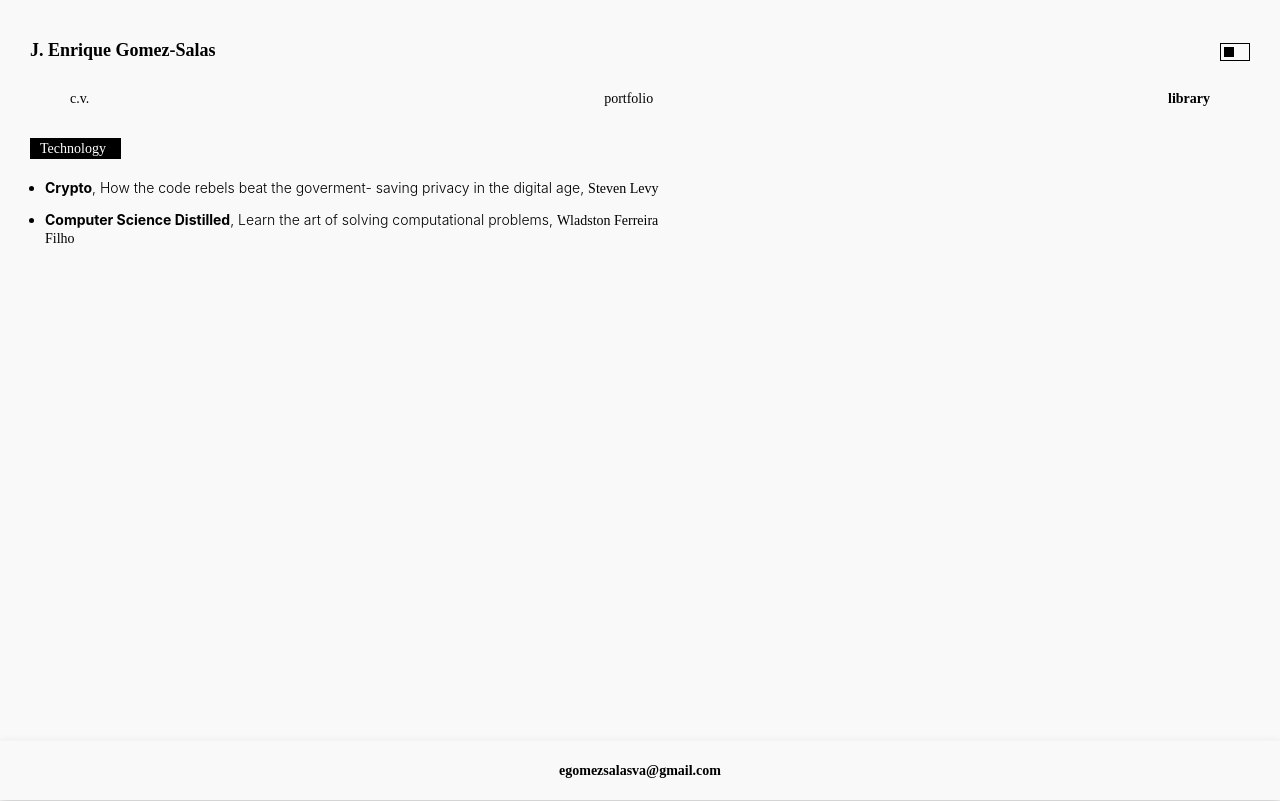
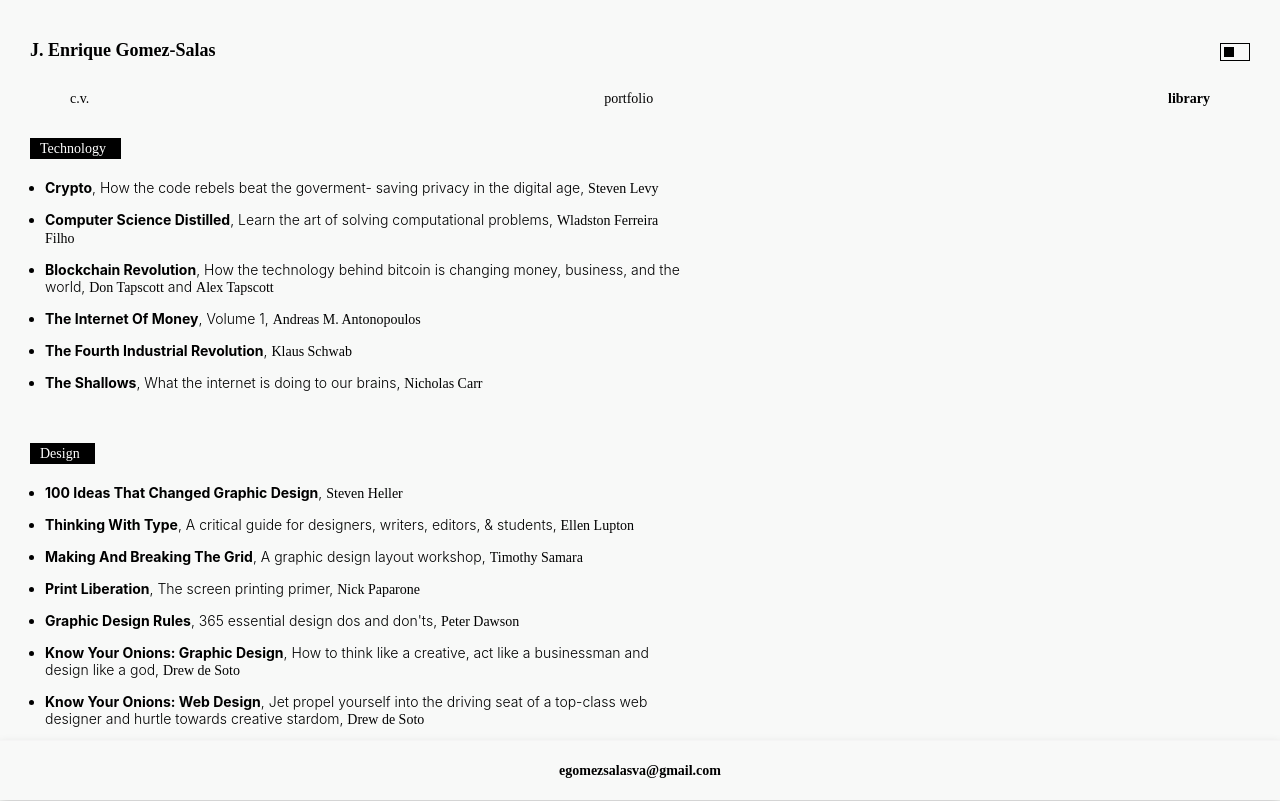
Before and after one commit to egomezsalasva/cv, a React (Create React App) app in the folder client/: page /library in a window 1280 px wide. Built offline with nearby package versions, Linux system fonts and the light colour scheme.

Commit message:
Enter Data for Books

```diff
--- a/client/src/components/library/Library.js
+++ b/client/src/components/library/Library.js
@@ -14,7 +14,7 @@ const ulTranslate = "15px"
 //-Components
 const SectionsOuter = styled.div`
   width: 100%;
-  height: calc(100vh - 210px - 60px);
+  height: calc(100vh - 202px);
   margin-top: 30px;
   overflow: scroll;
   .section{
@@ -63,6 +63,80 @@ const Library = () => {
                 <span className="bookSubtitle">, Learn the art of solving computational problems, </span>
                 <span className="bookAuthor">Wladston Ferreira Filho</span>
               </li>
+              <li>
+                <span className="bookTitle">Blockchain Revolution</span>
+                <span className="bookSubtitle">, How the technology behind bitcoin is changing money, business, and the world, </span>
+                <span className="bookAuthor">Don Tapscott</span>
+                <span className="bookSubtitle"> and </span>
+                <span className="bookAuthor">Alex Tapscott</span>
+              </li>
+              <li>
+                <span className="bookTitle">The Internet Of Money</span>
+                <span className="bookSubtitle">, Volume 1, </span>
+                <span className="bookAuthor">Andreas M. Antonopoulos</span>
+              </li>
+              <li>
+                <span className="bookTitle">The Fourth Industrial Revolution</span>
+                <span className="bookSubtitle">, </span>
+                <span className="bookAuthor">Klaus Schwab</span>
+              </li>
+              <li>
+                <span className="bookTitle">The Shallows</span>
+                <span className="bookSubtitle">, What the internet is doing to our brains, </span>
+                <span className="bookAuthor">Nicholas Carr</span>
+              </li>
+            </ul>
+          </div>
+
+          <div className="section">
+            <Heading headingName="Design" classProp="heading" />
+            <ul>
+              <li>
+                <span className="bookTitle">100 Ideas That Changed Graphic Design</span>
+                <span className="bookSubtitle">, </span>
+                <span className="bookAuthor">Steven Heller</span>
+              </li>
+              <li>
+                <span className="bookTitle">Thinking With Type</span>
+                <span className="bookSubtitle">, A critical guide for designers, writers, editors, & students, </span>
+                <span className="bookAuthor">Ellen Lupton</span>
+              </li>
+              <li>
+                <span className="bookTitle">Making And Breaking The Grid</span>
+                <span className="bookSubtitle">, A graphic design layout workshop, </span>
+                <span className="bookAuthor">Timothy Samara</span>
+              </li>
+              <li>
+                <span className="bookTitle">Print Liberation</span>
+                <span className="bookSubtitle">, The screen printing primer, </span>
+                <span className="bookAuthor">Nick Paparone</span>
+              </li>
+              <li>
+                <span className="bookTitle">Graphic Design Rules</span>
+                <span className="bookSubtitle">, 365 essential design dos and don'ts, </span>
+                <span className="bookAuthor">Peter Dawson</span>
+              </li>
+              <li>
+                <span className="bookTitle">Know Your Onions: Graphic Design</span>
+                <span className="bookSubtitle">, How to think like a creative, act like a businessman and design like a god, </span>
+                <span className="bookAuthor">Drew de Soto</span>
+              </li>
+              <li>
+                <span className="bookTitle">Know Your Onions: Web Design</span>
+                <span className="bookSubtitle">, Jet propel yourself into the driving seat of a top-class web designer and hurtle towards creative stardom, </span>
+                <span className="bookAuthor">Drew de Soto</span>
+              </li>
+            </ul>
+          </div>
+
+          <div className="section">
+            <Heading headingName="Design" classProp="heading" />
+            <ul>
+              <li>
+                <span className="bookTitle">100 Ideas That Changed Graphic Design</span>
+                <span className="bookSubtitle">, </span>
+                <span className="bookAuthor">Steven Heller</span>
+              </li>
             </ul>
           </div>
 
--- a/client/src/components/portfolio/Portfolio.js
+++ b/client/src/components/portfolio/Portfolio.js
@@ -27,7 +27,7 @@ const portfolioData = [
 //-Components
 const SectionsOuter = styled.div`
   width: 100%;
-  height: calc(100vh - 202px );
+  height: calc(100vh - 202px);
   margin-top: 30px;
   overflow: scroll;
   .section{
```
